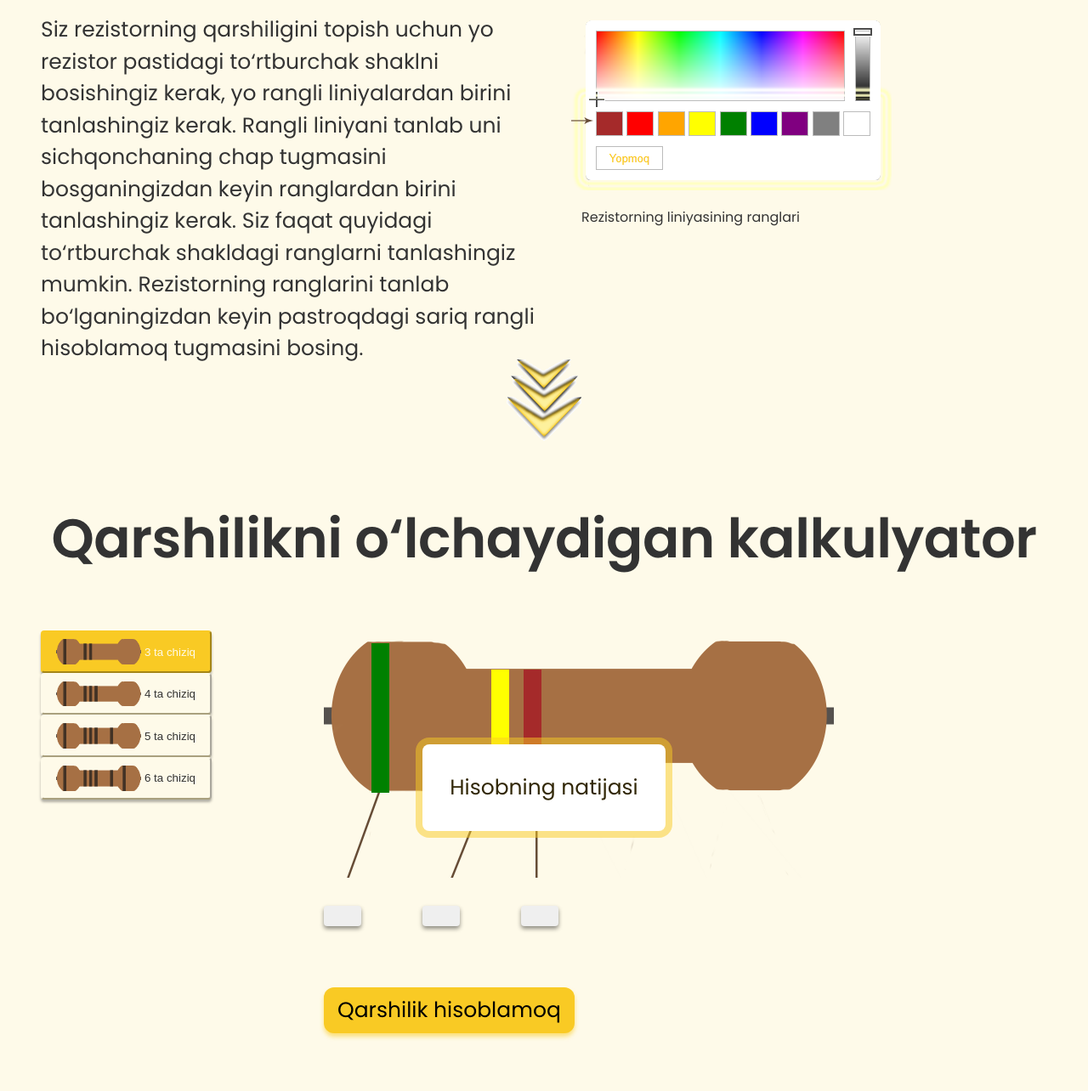
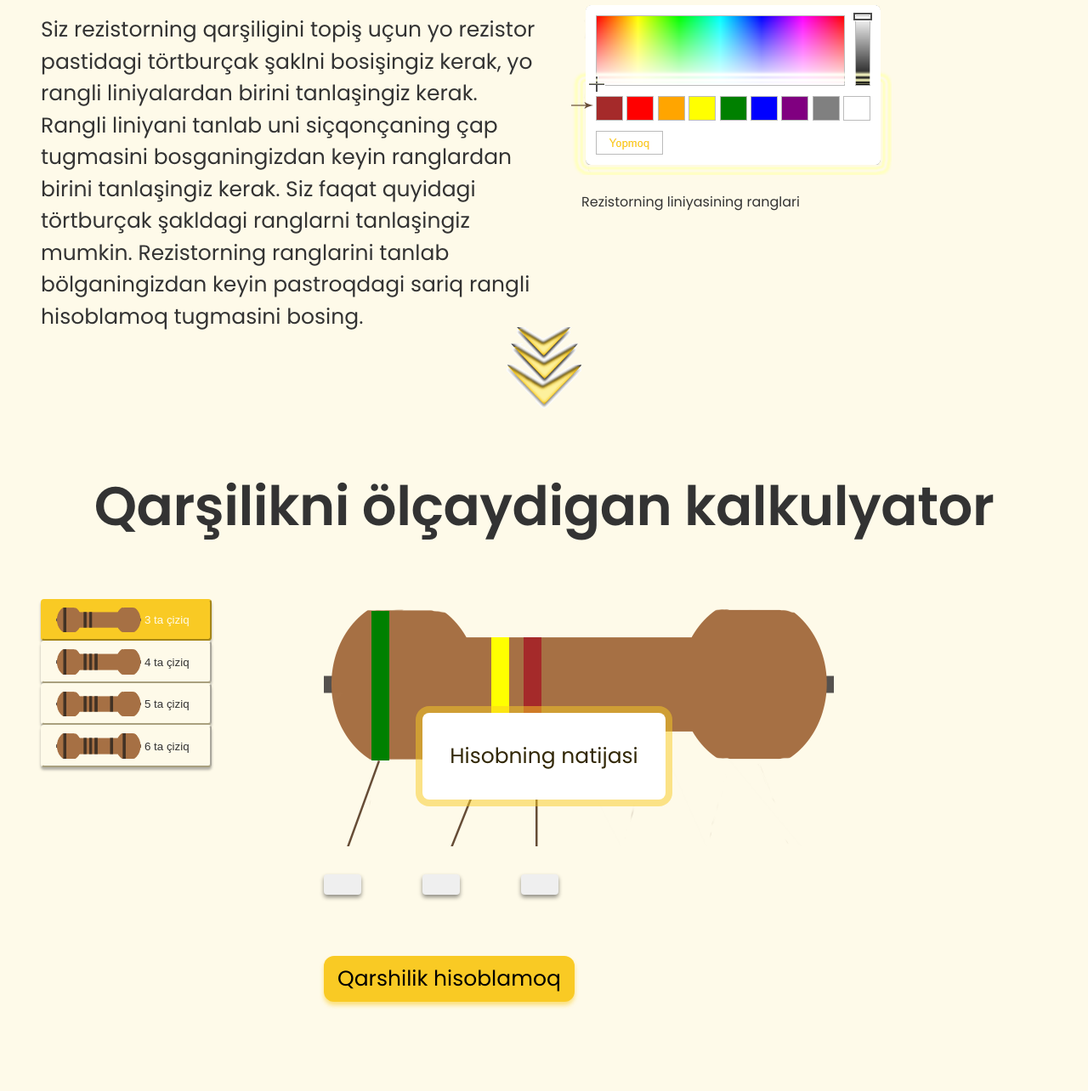
Before and after one commit to RasulXaydarov/Rezistor-kalkulyator-Resistor-calculator, a website built with Parcel: page index.html in a window 1280 px wide. Shown: the part 696-1980 px from the top of the page at 85% size. Built offline with nearby package versions, Linux system fonts and the light colour scheme; files whose address does not match are found by name.

Commit message:
the letters in the meta desction and in the resistorCalculatorVies.js file are changed

```diff
--- a/index.html
+++ b/index.html
@@ -4,9 +4,9 @@
 <head>
     <meta charset="UTF-8">
     <meta name="viewport" content="width=device-width, initial-scale=1.0">
-    <meta name="description" content="Resistorning qarshiligini bizning ilovamizda toping.
-     Siz rezistor liniyalari orqali uning qarshiligini tez hisoblashingiz mumkin.">
-    <title>Qarshilik–rezistorni o‘lchaydigan kalkulyator</title>
+    <meta name="description" content="Resistorning qarşiligini bizning ilovamizda toping.
+     Siz rezistor liniyalari orqali uning qarşiligini tez hisoblaşingiz mumkin.">
+    <title>Qarşilik–rezistorni ölçaydigan kalkulyator</title>
     <link rel="stylesheet" href="./src/Styles/General.css">
     <link rel="stylesheet" href="./src/Styles/ResistorCalculator.css">
     <link rel="stylesheet" href="./src/Styles/Queries.css">
@@ -17,7 +17,7 @@
 </head>
 
 <body>
-    <a class="skip-link" href="main" >Asosiy matnga o‘tish</a >
+    <a class="skip-link" href="main" >Asosiy matnga ötiş</a >
     <header class="container">
     </header>
     <main>
--- a/src/Scripts/Views/resistorCalculatorView.js
+++ b/src/Scripts/Views/resistorCalculatorView.js
@@ -96,11 +96,11 @@ function calculateTheResistor(data, dataForTheColors) {
     };
 }
 function showTheResultInTheDialog(dialog, data) {
-    dialog.innerText = `Qarshilik ${data.resistance} Om`;
+    dialog.innerText = `Qarşilik ${data.resistance} Om`;
 
-    if (data.thePossibleMistake) dialog.innerText = `Qarshilik ${data.resistance} Om va mumkin bo‘lgan xatoligi ${data.thePossibleMistake}`;
+    if (data.thePossibleMistake) dialog.innerText = `Qarşilik ${data.resistance} Om va mumkin bölgan xatoligi ${data.thePossibleMistake}`;
 
-    if (data.thePossibleMistake && data.theCoefficientOfTheTemperature) dialog.innerText = `Qarshilik ${data.resistance} Om, mumkin bo‘lgan xatoligi ${data.thePossibleMistake}, temperatura koeffitsiyenti ${data.theCoefficientOfTheTemperature}`;
+    if (data.thePossibleMistake && data.theCoefficientOfTheTemperature) dialog.innerText = `Qarşilik ${data.resistance} Om, mumkin bölgan xatoligi ${data.thePossibleMistake}, temperatura koeffitsiyenti ${data.theCoefficientOfTheTemperature}`;
 }
 
 const generalElements = new GeneralElements();
@@ -163,7 +163,7 @@ class ResistorCalculator {
     }
     _dataForColorsOfTheResistor;
     _result;
-    #errorMessage = "Kechirasiz xatolik bo‘ldi. Rezistorni rasmi kelmadi";
+    #errorMessage = "Kechirasiz xatolik böldi. Rezistorni rasmi kelmadi";
     constructor() {
         this.theListOfTheResistanceForTheFirstLine.black = "";
         this.theListForNumberOfZero.gold = -1;
@@ -178,7 +178,7 @@ class ResistorCalculator {
         }
     }
     addTitleToTheHero() {
-        const html = `<h1>Resistor liniyalarining rangini tanlang va qarshiligini toping.</h1>`;
+        const html = `<h1>Resistor liniyalarining rangini tanlang va qarşiligini toping.</h1>`;
         this.#header.insertAdjacentHTML("beforeend", html);
     }
     addImageToTheHero() {
@@ -191,14 +191,14 @@ class ResistorCalculator {
     #addSectionHowToUse() {
         const html = `<section class="container" id="how-to">
             <aside>
-                <h2>Qanday qilib resistorning qarshiligi topiladi.</h2>
-                <p>Siz rezistorning qarshiligini topish uchun yo rezistor pastidagi to‘rtburchak shaklni bosishingiz
-                    kerak, yo rangli liniyalardan birini tanlashingiz kerak. Rangli liniyani tanlab uni sichqonchaning
-                    chap tugmasini bosganingizdan keyin ranglardan birini tanlashingiz kerak. Siz faqat quyidagi
-                    to‘rtburchak shakldagi ranglarni tanlashingiz mumkin. Rezistorning ranglarini tanlab bo‘lganingizdan keyin pastroqdagi sariq rangli hisoblamoq tugmasini bosing.</p>
+                <h2>Qanday qilib resistorning qarşiligi topiladi.</h2>
+                <p>Siz rezistorning qarşiligini topiş uçun yo rezistor pastidagi törtburçak şaklni bosişingiz
+                    kerak, yo rangli liniyalardan birini tanlaşingiz kerak. Rangli liniyani tanlab uni siçqonçaning
+                    çap tugmasini bosganingizdan keyin ranglardan birini tanlaşingiz kerak. Siz faqat quyidagi
+                    törtburçak şakldagi ranglarni tanlaşingiz mumkin. Rezistorning ranglarini tanlab bölganingizdan keyin pastroqdagi sariq rangli hisoblamoq tugmasini bosing.</p>
             </aside>
             <figure><img src="${colorsImage}"
-                    alt="Ranglardan qaysi rangni tanlsh kerakligi ko‘rsatilgan.">
+                    alt="Ranglardan qaysi rangni tanlş kerakligi körsatilgan.">
                 <figcaption>Rezistorning liniyasining ranglari</figcaption>
             </figure>
         </section>`;
@@ -211,12 +211,12 @@ class ResistorCalculator {
     }
     #addResistorCalculatorSection() {
         const html = `<section class="container" id="resistor-calculator">
-            <h2>Qarshilikni o‘lchaydigan kalkulyator</h2>
+            <h2>Qarşilikni ölçaydigan kalkulyator</h2>
              <menu>
-                 <button data-number="3"><img src="${resistorLittleImageThreeLines}">3 ta chiziq</button>
-                 <button data-number="4"><img src="${resistorLittleImageFourLines}">4 ta chiziq</button>
-                 <button data-number="5"><img src="${resistorLittleImageFiveLines}">5 ta chiziq</button>
-                 <button data-number="6"><img src="${resistorLittleImageSixLines}">6 ta chiziq</button>
+                 <button data-number="3"><img src="${resistorLittleImageThreeLines}">3 ta çiziq</button>
+                 <button data-number="4"><img src="${resistorLittleImageFourLines}">4 ta çiziq</button>
+                 <button data-number="5"><img src="${resistorLittleImageFiveLines}">5 ta çiziq</button>
+                 <button data-number="6"><img src="${resistorLittleImageSixLines}">6 ta çiziq</button>
              </menu>
                 <rectangle class="line-1" data-line="line-1"></rectangle>
                 <rectangle class="line-2" data-line="line-2"></rectangle>
@@ -224,7 +224,7 @@ class ResistorCalculator {
                 <rectangle class="line-4" data-line="line-4"></rectangle>
                 <rectangle class="line-5" data-line="line-5"></rectangle>
                 <rectangle class="line-6" data-line="line-6"></rectangle>
-                <picture class="resistor-image"><img src="${resistorNoLines}" alt="Rezistorni o‘lchaydigan kalkulyatorning rasmi"></picture>
+                <picture class="resistor-image"><img src="${resistorNoLines}" alt="Rezistorni ölçaydigan kalkulyatorning rasmi"></picture>
                 <picture data-line="lines">
                     <img src="${imageLinesThreeURL}" alt="Rezistorning rasmi" data-number="3">
                 </picture>
```
Also changed, not shown: src/Scripts/module.js (added).
